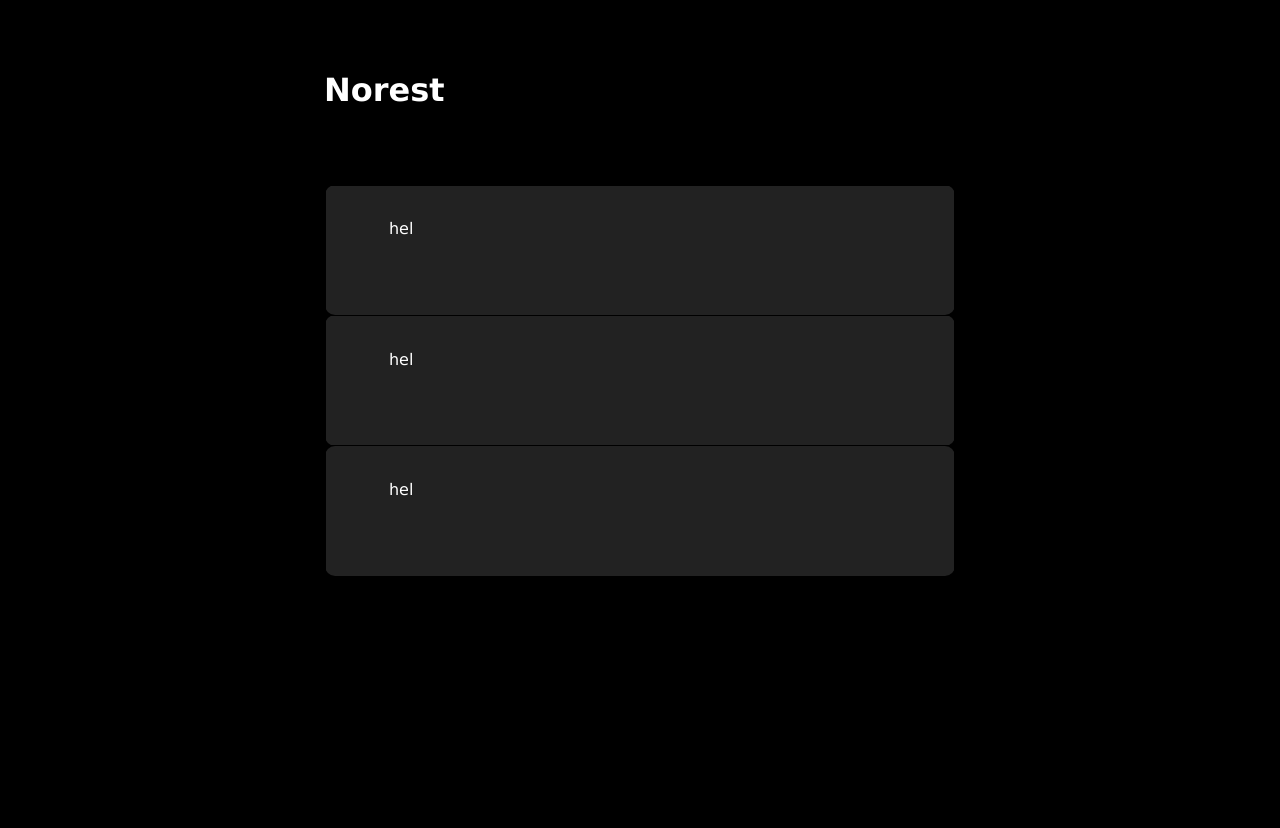
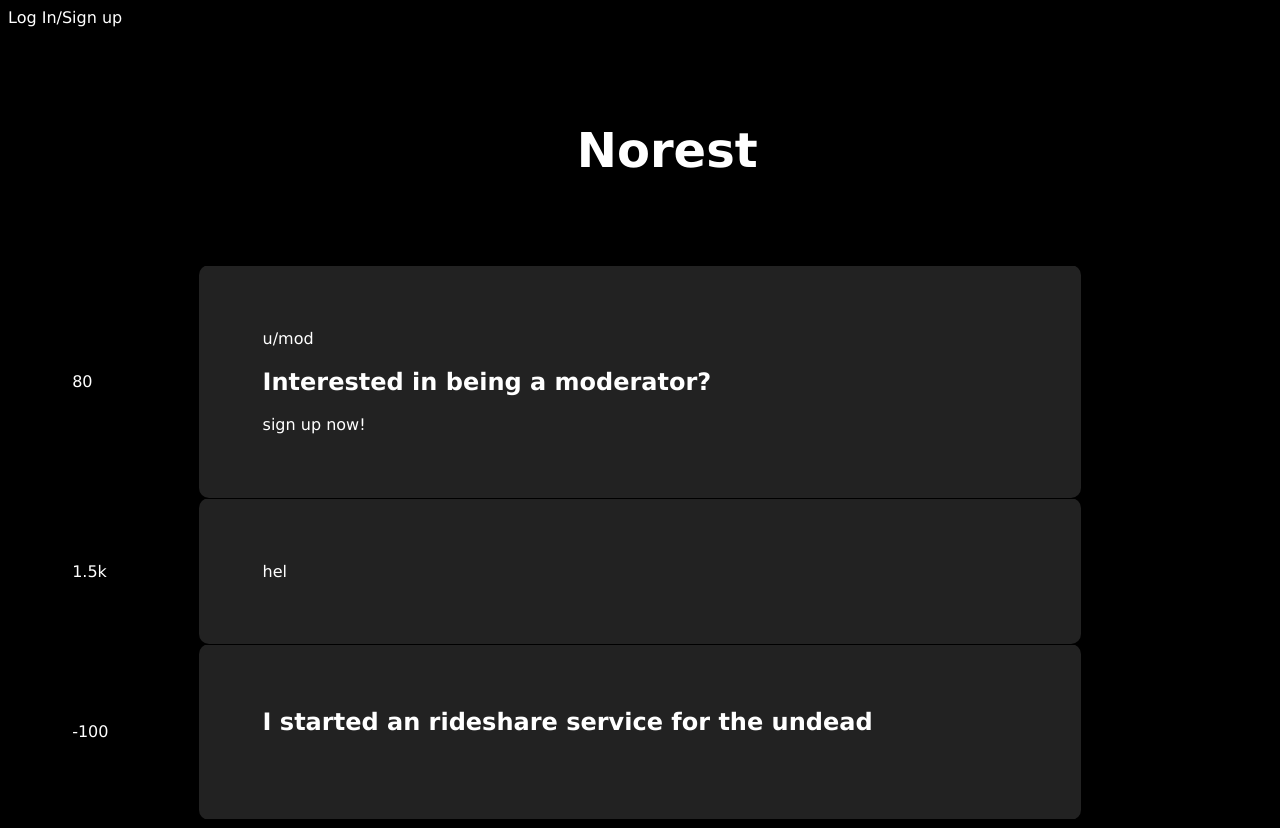
Before and after one commit to Napstaboo/no-rest, a plain HTML site: page index.html in a window 1280 px wide. Before the commit the page ends 800 px from the top, so only its background shows below. Drawn offline with Linux system fonts and the light colour scheme.

Commit message:
update 2

```diff
--- a/index.html
+++ b/index.html
@@ -1,30 +1,30 @@
-<!DOCTYPE html?>
-
-<html>
-	<head><link rel="stylesheet" href="styles.css"></head>
+<html><head><link rel="stylesheet" href="styles.css"></head>
 	<body>
+		<p>Log In/Sign up</p>
 		<h1>Norest</h1>
 		<br><br><br>
 		<table>
-			<tr>
-				<td bgcolor="black" width = 25%> </td> <td bgcolor="#222222"> <p>hel</p></td> <td width = 25%> </td>
+			<tbody><tr>
+				<td bgcolor="black" width="15%"> <p>80</p> </td> <td bgcolor="#222222"> <p>u/mod</p><h2>Interested in being a moderator?</h2>
+																				<p>sign up now!</p>					</td> <td width="15%"> </td>
 			</tr>
 
 			<tr>
-				<td bgcolor="black" width = 25%> </td> <td bgcolor="#222222"> <p>hel</p></td> <td width = 25%> </td>
+				<td bgcolor="black" width="15%"> <p>1.5k</p> </td> <td bgcolor="#222222"> <p>hel</p></td> <td width="15%"> </td>
 			</tr>
 
 			<tr>
 
-				<td bgcolor="black" width = 25%> </td> <td bgcolor="#222222"> <p>hel</p></td> <td width = 25%> </td>
+				<td bgcolor="black" width="25%"> <p> -100</p> </td> <td bgcolor="#222222"> <h2>I started an rideshare service for the undead</h2></td> <td width="25%"> </td>
 			</tr>
 
 
-		</table>
-
-
-	</body>
+		</tbody></table>
 
 
 
-</html>
+
+
+
+
+</body></html>
--- a/styles.css
+++ b/styles.css
@@ -2,8 +2,14 @@ body {
     background-color: black;
   }
   h1 {
+    font-size: 300%;
     padding-top: 5%;
-    padding-left: 25%;
+    padding-left: 45%;
+    color: white;
+    font-family: Verdana, Geneva, Tahoma, sans-serif;
+  }
+
+  h2 {
     color: white;
     font-family: Verdana, Geneva, Tahoma, sans-serif;
   }
@@ -23,7 +29,3 @@ table{
     height: 50%;
     table-layout:fixed;
 }
-
-th, td{
-    padding-top: 20px;
-}
```
